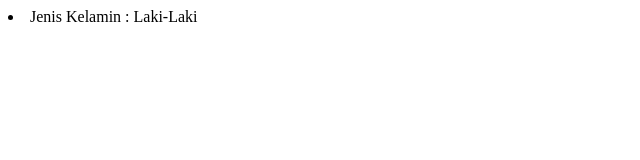
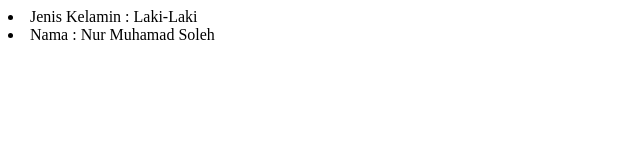
Before and after one commit to nurmuhamadsoleh/nurmuhamadsoleh.github.io, a plain HTML site: page coba1.html in a window 1280 px wide. Shown: the whole page, without its empty margins (0-640 px from the left). Drawn offline with Linux system fonts and the light colour scheme.

Commit message:
revert conflik

```diff
--- a/coba1.html
+++ b/coba1.html
@@ -5,5 +5,6 @@
 </head>
 <body>
 	<li>Jenis Kelamin : Laki-Laki</li>
+	<li>Nama : Nur Muhamad Soleh</li>
 </body>
 </html>
```
